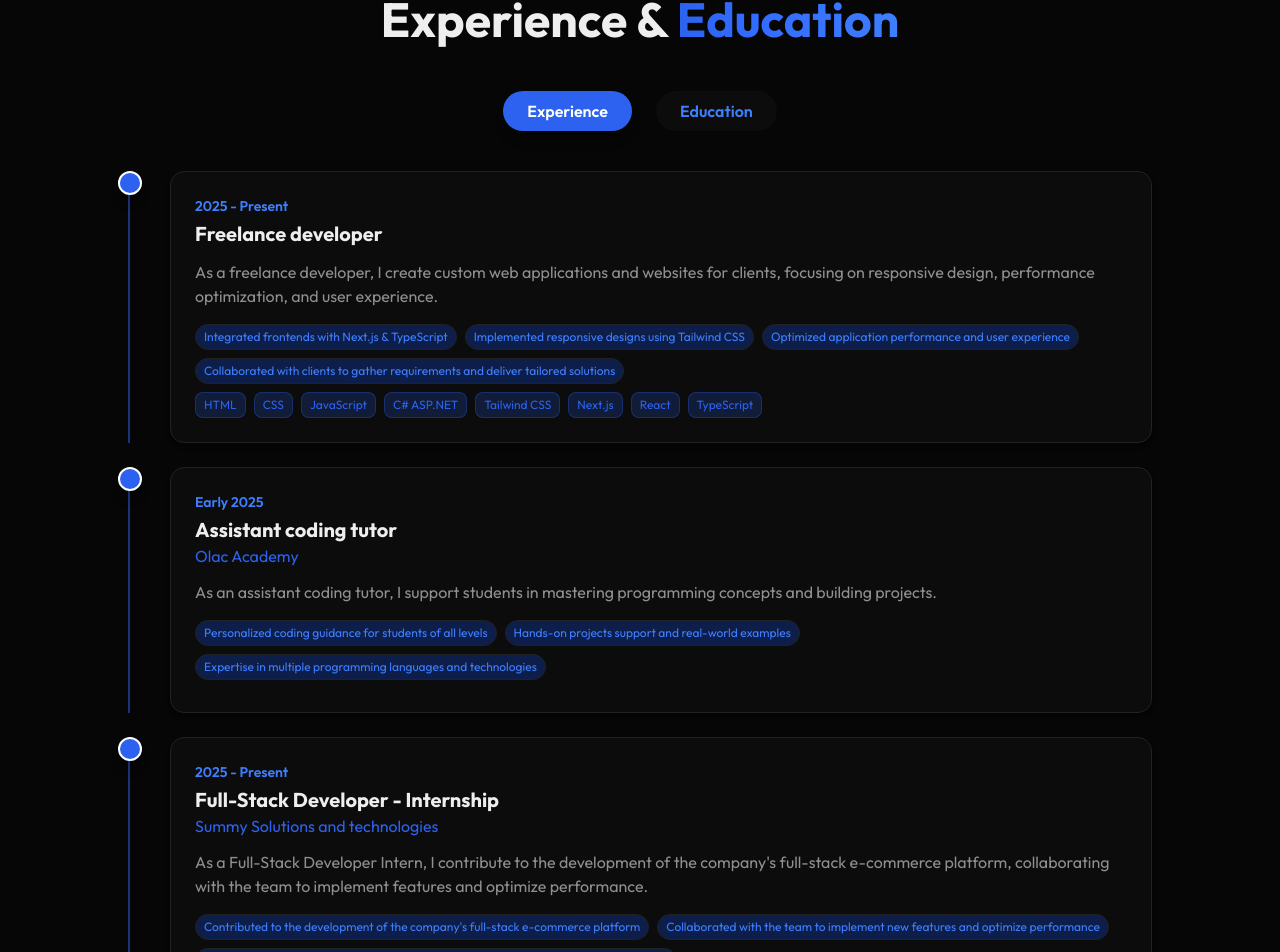
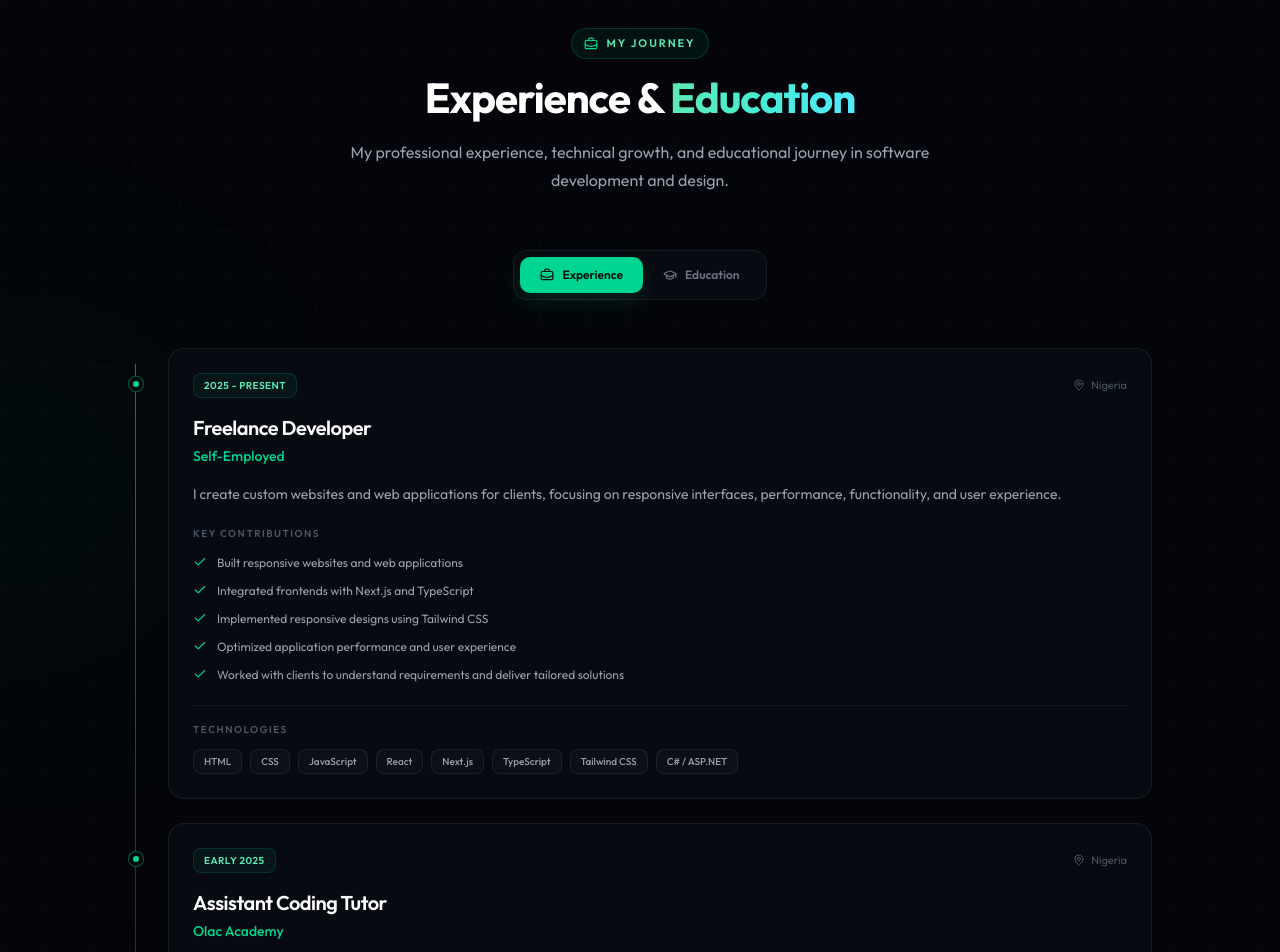
Before and after one commit to King-web-cell-05/kingsleydada-portfolio, a Next.js app: page / in a window 1280 px wide. Shown: the part 5910-6862 px from the top of the page. Built offline with nearby package versions, Linux system fonts and the light colour scheme; a web font is replaced by a local one.

Commit message:
Enhance ExperienceSection component with improved role descriptions, layout adjustments, and added animations for better user engagement

```diff
--- a/components/experience.tsx
+++ b/components/experience.tsx
@@ -1,211 +1,380 @@
 /* eslint-disable react/no-unescaped-entities */
+
 "use client";
 
 import { useState } from "react";
-import { motion, AnimatePresence } from "framer-motion";
+import { AnimatePresence, motion } from "framer-motion";
+import {
+  BriefcaseBusiness,
+  Check,
+  GraduationCap,
+  MapPin,
+} from "lucide-react";
 
 const experiences = [
   {
     period: "2025 - Present",
-    role: "Freelance developer",
+    role: "Freelance Developer",
+    company: "Self-Employed",
     description:
-      "As a freelance developer, I create custom web applications and websites for clients, focusing on responsive design, performance optimization, and user experience.",
+      "I create custom websites and web applications for clients, focusing on responsive interfaces, performance, functionality, and user experience.",
     highlights: [
-      "Integrated frontends with Next.js & TypeScript",
+      "Built responsive websites and web applications",
+      "Integrated frontends with Next.js and TypeScript",
       "Implemented responsive designs using Tailwind CSS",
       "Optimized application performance and user experience",
-      "Collaborated with clients to gather requirements and deliver tailored solutions",
-
+      "Worked with clients to understand requirements and deliver tailored solutions",
     ],
-    techStack: [ "HTML", "CSS", "JavaScript", "C# ASP.NET", "Tailwind CSS", "Next.js", "React", "TypeScript"],
+    techStack: [
+      "HTML",
+      "CSS",
+      "JavaScript",
+      "React",
+      "Next.js",
+      "TypeScript",
+      "Tailwind CSS",
+      "C# / ASP.NET",
+    ],
   },
   {
     period: "Early 2025",
-    role: "Assistant coding tutor",
+    role: "Assistant Coding Tutor",
     company: "Olac Academy",
     description:
-      "As an assistant coding tutor, I support students in mastering programming concepts and building projects.",
+      "Supported students in understanding programming concepts, developing practical projects, and building confidence with different technologies.",
     highlights: [
-      "Personalized coding guidance for students of all levels",
-      "Hands-on projects support and real-world examples",
-      "Expertise in multiple programming languages and technologies",
+      "Provided personalized coding guidance to students",
+      "Supported hands-on programming projects",
+      "Explained programming concepts using practical examples",
+      "Helped students understand real-world development practices",
+    ],
+    techStack: [
+      "HTML",
+      "CSS",
+      "JavaScript",
+      "React",
+      "Programming Fundamentals",
     ],
   },
   {
     period: "2025 - Present",
-    role: "Full-Stack Developer - Internship",
-    company: "Summy Solutions and technologies",
+    role: "Full-Stack Developer Intern",
+    company: "Summy Solutions and Technologies",
     description:
-      "As a Full-Stack Developer Intern, I contribute to the development of the company's full-stack e-commerce platform, collaborating with the team to implement features and optimize performance.",
+      "Contribute to the development of the company's full-stack e-commerce platform while working with the team to implement features, integrate services, and improve application performance.",
     highlights: [
-      "Contributed to the development of the company's full-stack e-commerce platform",
-      "Collaborated with the team to implement new features and optimize performance",
-      "Gained hands-on experience with modern web technologies and development practices",
+      "Contributed to the development of a full-stack e-commerce platform",
+      "Implemented frontend and backend features",
+      "Collaborated with the development team on application improvements",
+      "Worked with authentication and authorization systems",
+      "Integrated Paystack payment functionality",
+      "Worked with database management and API integration",
     ],
-    techStack: [  "Next.js", "C# ASP.NET",  "Tailwind CSS", "Paystack integration", "Authentication and authorization", "Database management"],
+    techStack: [
+      "Next.js",
+      "C# / ASP.NET",
+      "Tailwind CSS",
+      "Paystack",
+      "Authentication",
+      "Authorization",
+      "Database Management",
+    ],
   },
 ];
 
 const education = [
   {
     period: "2025",
-    degree: " National Diploma in Computer Science",
-    school: "Yaba college of technology",
+    degree: "National Diploma in Computer Science",
+    school: "Yaba College of Technology",
     description:
-      "Focused on software engineering, algorithms, and human-computer interaction. Participated in hackathons and open-source projects.",
+      "Studied computer science with a focus on software development, programming, algorithms, systems, and computer-related technologies.",
   },
   {
     period: "2025",
-    degree: "Full-Stack developing certificate",
+    degree: "Full-Stack Development Certificate",
     school: "Olac Academy",
     description:
-      "Certified Full Stack Developer with expertise in designing, building and deploying scalable applications",
+      "Completed full-stack development training covering frontend and backend development, application development, and modern web technologies.",
   },
   {
-    period: "2023-2024",
+    period: "2023 - 2024",
     degree: "West Africa Examinations Council Certificate",
-    school: "New Ocean Comprehensive high school",
+    school: "New Ocean Comprehensive High School",
     description:
-      "Gained foundational knowledge in various subjects with a focus on computer related subjects",
+      "Completed secondary school education with foundational knowledge across various academic subjects, including computer-related studies.",
   },
   {
     period: "2023",
-    degree: "Destop Publishing certificate",
+    degree: "Desktop Publishing Certificate",
     school: "Citadel",
     description:
-      "Certified desktop publisher with expertise in creating visually appealing and effective publications",
+      "Completed desktop publishing training focused on creating visually appealing digital and print publications.",
   },
 ];
 
 export default function ExperienceSection() {
-  const [activeTab, setActiveTab] = useState("experience");
+  const [activeTab, setActiveTab] = useState<"experience" | "education">(
+    "experience"
+  );
 
   return (
-    <section id="experience" className="py-20 px-4">
-      <div className="max-w-5xl mx-auto">
+    <section
+      id="experience"
+      className="relative overflow-hidden border-y border-white/[0.06] bg-[#03050a] px-4 py-20 sm:px-6 sm:py-24 lg:py-28"
+    >
+      {/* Background */}
+      <div className="pointer-events-none absolute inset-0 overflow-hidden">
+        <div className="absolute left-[-150px] top-[20%] h-[350px] w-[350px] rounded-full bg-emerald-500/[0.04] blur-[120px]" />
+
+        <div className="absolute right-[-120px] bottom-[10%] h-[320px] w-[320px] rounded-full bg-cyan-500/[0.035] blur-[120px]" />
+
+        <div
+          className="absolute inset-0 opacity-[0.02]"
+          style={{
+            backgroundImage:
+              "linear-gradient(rgba(255,255,255,0.8) 1px, transparent 1px), linear-gradient(90deg, rgba(255,255,255,0.8) 1px, transparent 1px)",
+            backgroundSize: "45px 45px",
+          }}
+        />
+      </div>
+
+      <div className="relative mx-auto max-w-5xl">
         {/* Header */}
-        <h2 className="text-4xl md:text-5xl font-bold mb-12 text-center">
+        <motion.div
+          initial={{ opacity: 0, y: 20 }}
+          whileInView={{ opacity: 1, y: 0 }}
+          viewport={{ once: true, amount: 0.3 }}
+          transition={{ duration: 0.7 }}
+          className="mx-auto mb-12 max-w-2xl text-center sm:mb-14"
+        >
+          <div className="mb-4 inline-flex items-center gap-2 rounded-full border border-emerald-400/20 bg-emerald-400/[0.06] px-3 py-1.5">
+            <BriefcaseBusiness className="h-3.5 w-3.5 text-emerald-400" />
+
+            <span className="text-[11px] font-semibold uppercase tracking-[0.18em] text-emerald-300">
+              My Journey
+            </span>
+          </div>
+
+          <h2 className="text-3xl font-bold tracking-tight text-white sm:text-4xl lg:text-[42px]">
             Experience &{" "}
-          <span className="bg-gradient-to-r from-primary to-accent bg-clip-text text-transparent">
+            <span className="bg-gradient-to-r from-emerald-300 via-teal-300 to-cyan-300 bg-clip-text text-transparent">
               Education
             </span>
           </h2>
 
+          <p className="mt-4 text-sm leading-7 text-gray-400 sm:text-base">
+            My professional experience, technical growth, and educational
+            journey in software development and design.
+          </p>
+        </motion.div>
+
         {/* Tabs */}
-        <div className="flex justify-center mb-10 space-x-6">
+        <motion.div
+          initial={{ opacity: 0, y: 15 }}
+          whileInView={{ opacity: 1, y: 0 }}
+          viewport={{ once: true }}
+          transition={{ duration: 0.6 }}
+          className="mb-12 flex justify-center"
+        >
+          <div className="inline-flex rounded-xl border border-white/[0.07] bg-[#070a10] p-1.5">
             <button
               onClick={() => setActiveTab("experience")}
-            className={`px-6 py-2 font-semibold rounded-full transition-colors ${
+              className={`flex items-center gap-2 rounded-lg px-4 py-2.5 text-xs font-semibold transition-all duration-300 sm:px-5 ${
                 activeTab === "experience"
-                ? "bg-primary text-white shadow-lg"
-                : "bg-card/50 text-primary hover:bg-accent hover:text-white"
+                  ? "bg-emerald-400 text-[#03100b] shadow-[0_8px_25px_rgba(52,211,153,0.12)]"
+                  : "text-gray-500 hover:text-gray-200"
               }`}
             >
+              <BriefcaseBusiness className="h-3.5 w-3.5" />
               Experience
             </button>
+
             <button
               onClick={() => setActiveTab("education")}
-            className={`px-6 py-2 font-semibold rounded-full transition-colors ${
+              className={`flex items-center gap-2 rounded-lg px-4 py-2.5 text-xs font-semibold transition-all duration-300 sm:px-5 ${
                 activeTab === "education"
-                ? "bg-accent text-white shadow-lg"
-                : "bg-card/50 text-accent hover:bg-accent hover:text-white"
+                  ? "bg-emerald-400 text-[#03100b] shadow-[0_8px_25px_rgba(52,211,153,0.12)]"
+                  : "text-gray-500 hover:text-gray-200"
               }`}
             >
+              <GraduationCap className="h-3.5 w-3.5" />
               Education
             </button>
           </div>
+        </motion.div>
 
-        {/* Content with AnimatePresence */}
-        <div className="space-y-10">
+        {/* Content */}
         <AnimatePresence mode="wait">
           {activeTab === "experience" && (
             <motion.div
               key="experience"
-                initial={{ opacity: 0, y: 30 }}
-                animate={{ opacity: 1, y: 0, transition: { duration: 0.8 } }}
-                exit={{ opacity: 0, y: -30, transition: { duration: 0.6 } }}
-                className="space-y-6"
+              initial={{ opacity: 0, y: 20 }}
+              animate={{ opacity: 1, y: 0 }}
+              exit={{ opacity: 0, y: -15 }}
+              transition={{ duration: 0.5 }}
+              className="relative"
             >
+              {/* Timeline line */}
+              <div className="absolute bottom-4 left-[7px] top-4 hidden w-px bg-gradient-to-b from-emerald-400/60 via-emerald-400/20 to-transparent sm:block" />
+
+              <div className="space-y-6">
                 {experiences.map((exp, index) => (
-                  <motion.div
-                    key={index}
-                    initial={{ opacity: 0, x: -30 }}
-                    animate={{
-                      opacity: 1,
-                      x: 0,
-                      transition: { delay: index * 0.2, duration: 0.8, ease: "easeOut" },
+                  <motion.article
+                    key={`${exp.role}-${index}`}
+                    initial={{ opacity: 0, x: -20 }}
+                    animate={{ opacity: 1, x: 0 }}
+                    transition={{
+                      delay: index * 0.12,
+                      duration: 0.55,
+                      ease: "easeOut",
                     }}
-                    exit={{ opacity: 0, x: -30, transition: { duration: 0.5 } }}
-                    className="relative pl-10 border-l-2 border-primary/50 hover:border-primary transition-colors"
+                    className="relative sm:pl-10"
                   >
-                    <div className="absolute left-[-12px] top-0 w-6 h-6 bg-primary rounded-full border-2 border-white shadow-lg"></div>
-                    <div className="p-6 bg-card/50 border border-border rounded-xl shadow-md hover:shadow-xl transition-all duration-300">
-                      <p className="text-sm text-accent font-semibold mb-1">{exp.period}</p>
-                      <h3 className="text-xl font-bold text-foreground">{exp.role}</h3>
-                      <p className="text-primary mb-3">{exp.company}</p>
-                      <p className="text-muted-foreground mb-4">{exp.description}</p>
+                    {/* Timeline dot */}
+                    <div className="absolute left-0 top-7 hidden h-4 w-4 items-center justify-center rounded-full border border-emerald-400/40 bg-[#03050a] sm:flex">
+                      <div className="h-1.5 w-1.5 rounded-full bg-emerald-400" />
+                    </div>
 
-                      <div className="flex flex-wrap gap-2 mb-2">
-                        {exp.highlights.map((highlight, i) => (
-                          <span
-                            key={i}
-                            className="text-xs px-2 py-1 bg-secondary/50 text-accent rounded-full border border-border"
+                    <div className="group relative overflow-hidden rounded-2xl border border-white/[0.07] bg-[#070a10] p-5 transition-all duration-500 hover:-translate-y-0.5 hover:border-emerald-400/20 hover:shadow-[0_20px_50px_rgba(0,0,0,0.3)] sm:p-6">
+                      {/* Top accent */}
+                      <div className="absolute left-0 right-0 top-0 h-px bg-gradient-to-r from-transparent via-emerald-400/50 to-transparent opacity-0 transition-opacity duration-500 group-hover:opacity-100" />
+
+                      {/* Period */}
+                      <div className="mb-4 flex flex-wrap items-center justify-between gap-3">
+                        <span className="rounded-md border border-emerald-400/15 bg-emerald-400/[0.06] px-2.5 py-1 text-[10px] font-semibold uppercase tracking-wider text-emerald-300">
+                          {exp.period}
+                        </span>
+
+                        <div className="flex items-center gap-1.5 text-[11px] text-gray-600">
+                          <MapPin className="h-3 w-3" />
+                          Nigeria
+                        </div>
+                      </div>
+
+                      {/* Role */}
+                      <h3 className="text-lg font-semibold tracking-tight text-white sm:text-xl">
+                        {exp.role}
+                      </h3>
+
+                      <p className="mt-1 text-sm font-medium text-emerald-400">
+                        {exp.company}
+                      </p>
+
+                      {/* Description */}
+                      <p className="mt-4 text-sm leading-6 text-gray-400">
+                        {exp.description}
+                      </p>
+
+                      {/* Highlights */}
+                      <div className="mt-5">
+                        <p className="mb-3 text-[10px] font-semibold uppercase tracking-[0.15em] text-gray-600">
+                          Key Contributions
+                        </p>
+
+                        <div className="space-y-2">
+                          {exp.highlights.map((highlight) => (
+                            <div
+                              key={highlight}
+                              className="flex items-start gap-2.5"
                             >
+                              <Check className="mt-0.5 h-3.5 w-3.5 shrink-0 text-emerald-400" />
+
+                              <span className="text-xs leading-5 text-gray-400">
                                 {highlight}
                               </span>
+                            </div>
                           ))}
                         </div>
+                      </div>
+
+                      {/* Tech Stack */}
+                      {exp.techStack && (
+                        <div className="mt-5 border-t border-white/[0.06] pt-4">
+                          <p className="mb-3 text-[10px] font-semibold uppercase tracking-[0.15em] text-gray-600">
+                            Technologies
+                          </p>
 
                           <div className="flex flex-wrap gap-2">
-                        {exp.techStack?.map((tech, i) => (
+                            {exp.techStack.map((tech) => (
                               <span
-                            key={i}
-                            className="text-xs px-2 py-1 bg-primary/20 text-primary rounded-md border border-primary/30"
+                                key={tech}
+                                className="rounded-md border border-white/[0.07] bg-white/[0.025] px-2.5 py-1 text-[10px] font-medium text-gray-400 transition-colors duration-300 group-hover:border-emerald-400/10 group-hover:text-emerald-300"
                               >
                                 {tech}
                               </span>
                             ))}
                           </div>
                         </div>
-                  </motion.div>
+                      )}
+                    </div>
+                  </motion.article>
                 ))}
+              </div>
             </motion.div>
           )}
 
           {activeTab === "education" && (
             <motion.div
               key="education"
-                initial={{ opacity: 0, y: 30 }}
-                animate={{ opacity: 1, y: 0, transition: { duration: 0.6 } }}
-                exit={{ opacity: 0, y: -30, transition: { duration: 0.5 } }}
-                className="space-y-6"
+              initial={{ opacity: 0, y: 20 }}
+              animate={{ opacity: 1, y: 0 }}
+              exit={{ opacity: 0, y: -15 }}
+              transition={{ duration: 0.5 }}
+              className="relative"
             >
+              {/* Timeline line */}
+              <div className="absolute bottom-4 left-[7px] top-4 hidden w-px bg-gradient-to-b from-cyan-400/60 via-cyan-400/20 to-transparent sm:block" />
+
+              <div className="space-y-6">
                 {education.map((edu, index) => (
-                  <motion.div
-                    key={index}
-                    initial={{ opacity: 0, x: -30 }}
-                    animate={{
-                      opacity: 1,
-                      x: 0,
-                      transition: { delay: index * 0.2, duration: 0.6, ease: "easeOut" },
+                  <motion.article
+                    key={`${edu.degree}-${index}`}
+                    initial={{ opacity: 0, x: -20 }}
+                    animate={{ opacity: 1, x: 0 }}
+                    transition={{
+                      delay: index * 0.12,
+                      duration: 0.55,
+                      ease: "easeOut",
                     }}
-                    exit={{ opacity: 0, x: -30, transition: { duration: 0.3 } }}
-                    className="relative pl-8 border-l-2 border-accent/50 hover:border-accent transition-colors"
+                    className="relative sm:pl-10"
                   >
-                    <div className="absolute left-[-9px] top-0 w-4 h-4 bg-accent rounded-full"></div>
-                    <div className="p-6 bg-card/50 border border-border rounded-xl shadow-md hover:shadow-lg transition-all duration-300">
-                      <p className="text-sm text-accent font-semibold mb-1">{edu.period}</p>
-                      <h3 className="text-lg font-bold text-foreground">{edu.degree}</h3>
-                      <p className="text-primary mb-3">{edu.school}</p>
-                      <p className="text-muted-foreground">{edu.description}</p>
+                    {/* Timeline dot */}
+                    <div className="absolute left-0 top-7 hidden h-4 w-4 items-center justify-center rounded-full border border-cyan-400/40 bg-[#03050a] sm:flex">
+                      <div className="h-1.5 w-1.5 rounded-full bg-cyan-400" />
                     </div>
-                  </motion.div>
+
+                    <div className="group relative overflow-hidden rounded-2xl border border-white/[0.07] bg-[#070a10] p-5 transition-all duration-500 hover:-translate-y-0.5 hover:border-cyan-400/20 hover:shadow-[0_20px_50px_rgba(0,0,0,0.3)] sm:p-6">
+                      {/* Top accent */}
+                      <div className="absolute left-0 right-0 top-0 h-px bg-gradient-to-r from-transparent via-cyan-400/50 to-transparent opacity-0 transition-opacity duration-500 group-hover:opacity-100" />
+
+                      {/* Period */}
+                      <div className="mb-4">
+                        <span className="rounded-md border border-cyan-400/15 bg-cyan-400/[0.06] px-2.5 py-1 text-[10px] font-semibold uppercase tracking-wider text-cyan-300">
+                          {edu.period}
+                        </span>
+                      </div>
+
+                      {/* Education */}
+                      <h3 className="text-lg font-semibold tracking-tight text-white sm:text-xl">
+                        {edu.degree}
+                      </h3>
+
+                      <p className="mt-1 text-sm font-medium text-cyan-400">
+                        {edu.school}
+                      </p>
+
+                      <p className="mt-4 text-sm leading-6 text-gray-400">
+                        {edu.description}
+                      </p>
+                    </div>
+                  </motion.article>
                 ))}
+              </div>
             </motion.div>
           )}
         </AnimatePresence>
       </div>
-      </div>
     </section>
   );
 }
```
Lines whose indentation alone changed are shown as unchanged.
